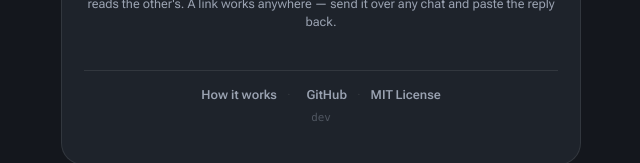
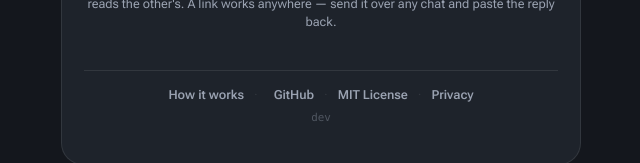
Before and after one commit to fgnass/share, a Preact app: page / in a window 1280 px wide. Shown: the part 285-448 px from the top of the page, without its empty margins (319-959 px from the left). Built offline with nearby package versions, Linux system fonts and the light colour scheme.

Commit message:
Link the privacy page

```diff
--- a/src/App.tsx
+++ b/src/App.tsx
@@ -59,6 +59,8 @@ function Choose() {
         <a id="ghLink" href="https://github.com/fgnass/share" target="_blank" rel="noopener"><Icon name="github" />GitHub</a>
         <span class="dot-sep">·</span>
         <a href="https://github.com/fgnass/share/blob/main/LICENSE" target="_blank" rel="noopener">MIT License</a>
+        <span class="dot-sep">·</span>
+        <a href="https://gnass.buzz/privacy/" target="_blank" rel="noopener">Privacy</a>
       </footer>
       <p class="build" title="Build version — check it matches on both devices">{S.BUILD_ID}</p>
     </section>
--- a/src/style.css
+++ b/src/style.css
@@ -164,9 +164,14 @@ button.back:hover { color: var(--ink); border-color: var(--border); background:
 #how .how-methods li { color: var(--muted); font-size: 0.9rem; line-height: 1.5; padding-left: 0.9rem; border-left: 2px solid var(--border); }
 #how #howBack { margin-top: 1.6rem; }
 #choose .foot {
-  display: flex; align-items: center; justify-content: center; gap: 10px;
+  display: flex; flex-wrap: wrap; align-items: center; justify-content: center; gap: 4px 10px;
   margin-top: 20px; padding-top: 16px; border-top: 1px solid var(--border);
   font-size: 0.78rem;
+}
+/* Narrow screens: the links wrap; without the dots no line ends in a separator. */
+@media (max-width: 420px) {
+  #choose .foot { gap: 6px 18px; }
+  #choose .foot .dot-sep { display: none; }
 }
 #choose .foot a {
   display: inline-flex; align-items: center; gap: 6px;
```
